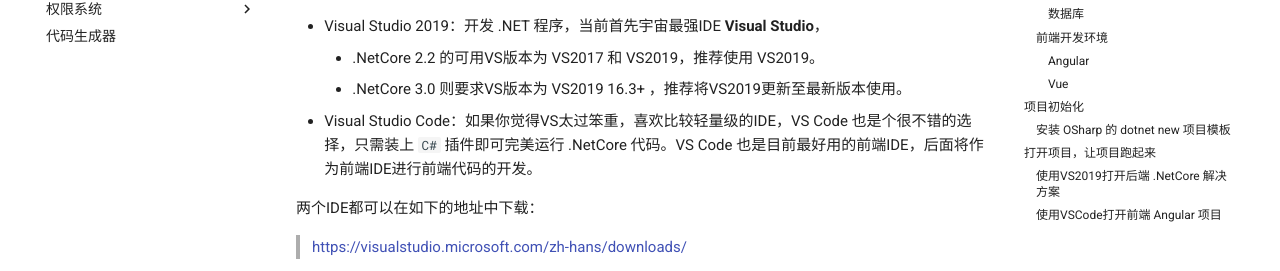
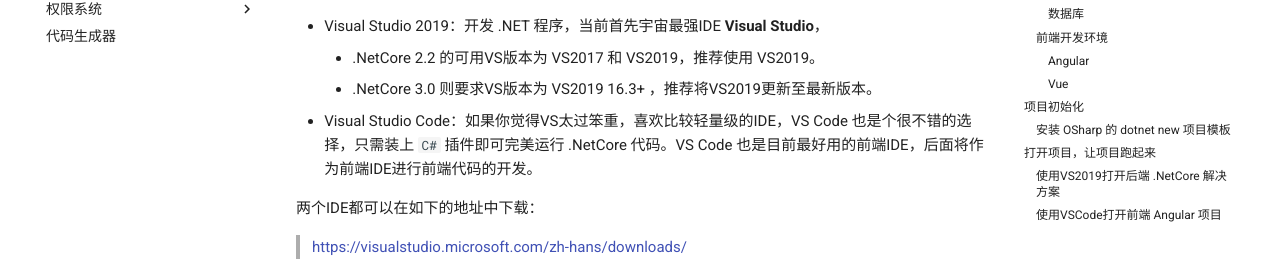
Before and after one commit to gmf520/osharp-docs, an MkDocs documentation site: the page built from docs/quick/start.md, in a window 1280 px wide and 900 px high, scrolled down 1300 px. Shown: the part 180-451 px from the top of the window. Built offline with MkDocs 1.6.1 and Material for MkDocs 9.7.7, drawn with Linux system fonts in a browser that asks for light colours; comment, search, counter and statistics services are not loaded.

Commit message:
update start.md

```diff
--- a/docs/quick/start.md
+++ b/docs/quick/start.md
@@ -56,7 +56,7 @@ To install additional .NET Core runtimes or SDKs:
 #### IDE (集成开发环境)
 * Visual Studio 2019：开发 .NET 程序，当前首先宇宙最强IDE **Visual Studio**，
     * .NetCore 2.2 的可用VS版本为 VS2017 和 VS2019，推荐使用 VS2019。
-    * .NetCore 3.0 则要求VS版本为 VS2019 16.3+ ，推荐将VS2019更新至最新版本使用。
+    * .NetCore 3.0 则要求VS版本为 VS2019 16.3+ ，推荐将VS2019更新至最新版本。
 * Visual Studio Code：如果你觉得VS太过笨重，喜欢比较轻量级的IDE，VS Code 也是个很不错的选择，只需装上 `C#` 插件即可完美运行 .NetCore 代码。VS Code 也是目前最好用的前端IDE，后面将作为前端IDE进行前端代码的开发。
 
 两个IDE都可以在如下的地址中下载：
```
